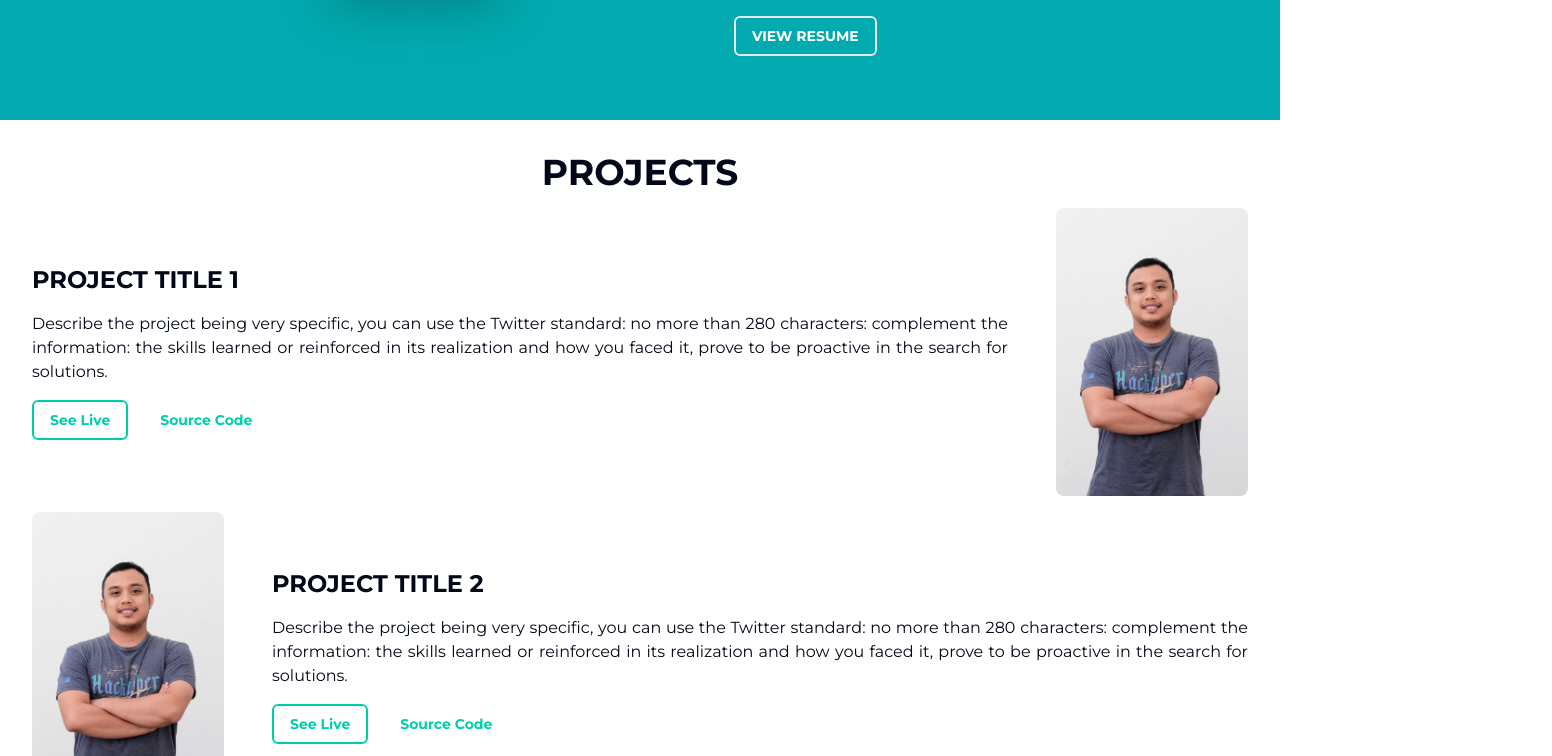
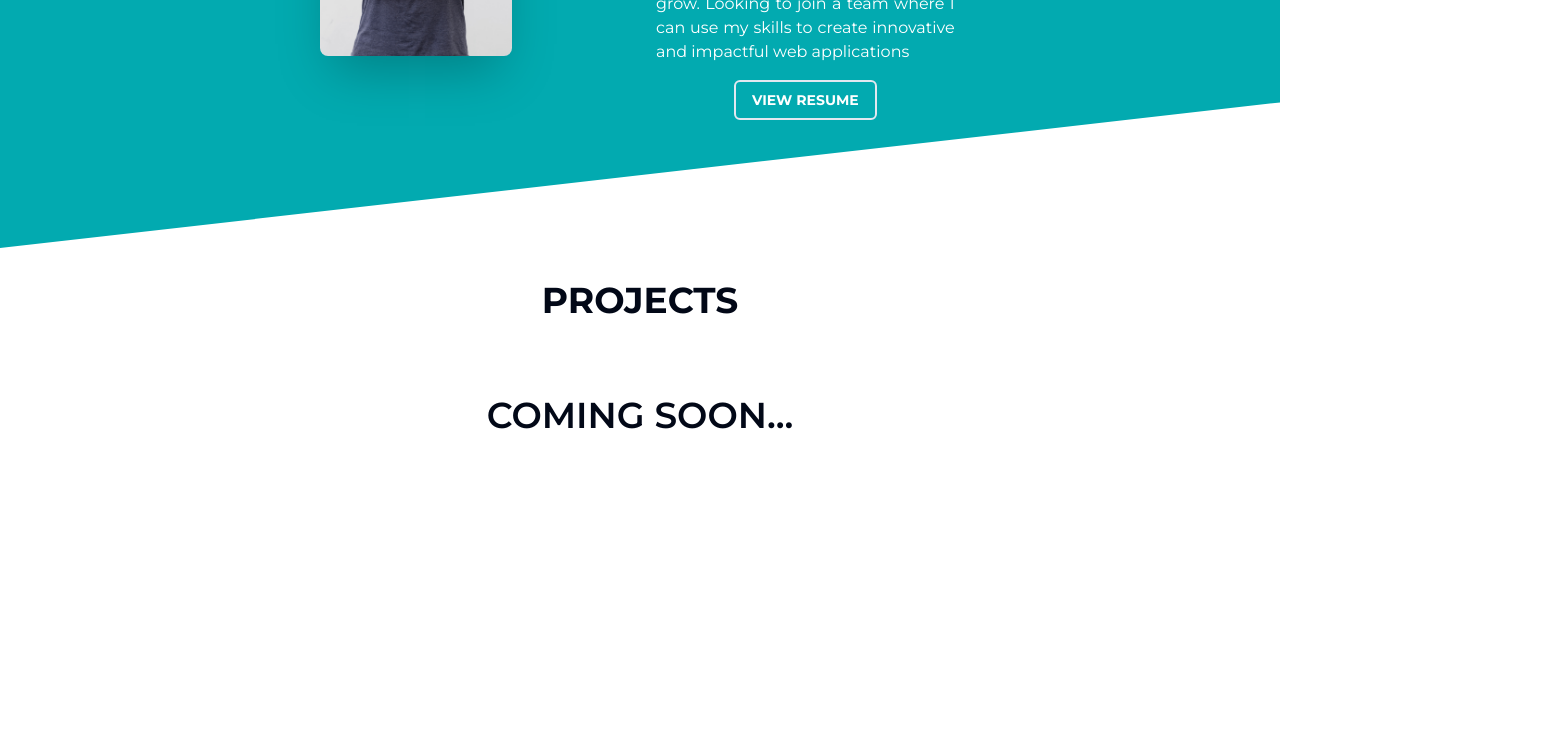
Before and after one commit to akashaf/portfolio, a Next.js app: page / in a window 1280 px wide. Shown: the part 1280-2036 px from the top of the page, 1552 px wide, since content can reach past the window. After the commit the page ends 1928 px from the top, so only its background shows below. Built offline with nearby package versions, Linux system fonts and the light colour scheme.

Commit message:
update resume and refine layout design

```diff
--- a/src/app/globals.css
+++ b/src/app/globals.css
@@ -1,6 +1,17 @@
 @tailwind base;
 @tailwind components;
 @tailwind utilities;
+
+@layer utilities {
+  .clip-about-me {
+    clip-path: polygon(0 0,100% 0,100% 80%,0 100%);
+    background-image: 'linear-gradient(135deg,#02aab0 0%,#00cdac 100%)'
+  }
+  .clip-contact-me {
+    clip-path: polygon(0 15vh, 100% 0, 100% 100%, 0 100%);
+    background-image: 'linear-gradient(135deg,#02aab0 0%,#00cdac 100%)'
+  }
+}
 
 @layer base {
   :root {
--- a/src/app/layout.tsx
+++ b/src/app/layout.tsx
@@ -1,13 +1,13 @@
-import type { Metadata } from 'next';
 import { Montserrat } from 'next/font/google';
 import './globals.css';
+import { Metadata } from 'next';
 
+// either Static metadata
+export const metadata: Metadata = {
+  title: 'Akashaf | Front End Developer',
+  description: 'Akashaf Khomarudin | Front End Developer',
+}
 const montserrat = Montserrat({ subsets: ['latin'] });
-
-export const metadata: Metadata = {
-  title: 'Create Next App',
-  description: 'Generated by create next app',
-};
 
 export default function RootLayout({ children }: { children: React.ReactNode }) {
   return (
--- a/src/app/page.tsx
+++ b/src/app/page.tsx
@@ -1,7 +1,5 @@
 'use client';
 import { Button } from '@/components/ui/button';
-import { nanoid } from 'nanoid';
-import clsx from 'clsx';
 import Image from 'next/image';
 import { motion } from 'framer-motion';
 
@@ -57,7 +55,6 @@ export default function Home() {
                 Hi, my name is <span className="text-[#00cdac]">Akashaf Khomarudin</span>
               </h1>
               <h1 className="text-2xl lg:text-4xl font-bold">I'm the front End Developer.</h1>
-            </div>
               <motion.div whileTap={{ scale: 0.95, rotate: '2.5deg' }}>
                 <Button
                   className="uppercase font-bold text-[#00cdac] border-[#00cdac] border-2 hover:bg-[#00cdac] hover:text-white"
@@ -72,10 +69,11 @@ export default function Home() {
                   know more
                 </Button>
               </motion.div>
+            </div>
           </motion.div>
         </div>
       </section>
-      <section className="bg-[#02aab0] lg:px-40 lg:py-16 py-8 :[backgroundImage: 'linear-gradient(135deg,#02aab0 0%,#00cdac 100%)'] lg:[clipPath: 'polygon(0 0,100% 0,100% 80%,0 100%)']">
+      <section className="bg-[#02aab0] lg:px-40 lg:py-32 py-8 lg:clip-about-me">
         <motion.div id="about-me" initial="offscreen" whileInView="onscreen" viewport={{ once: true }}>
           <div className="container text-white">
             <motion.div
@@ -93,7 +91,7 @@ export default function Home() {
             >
               <h2 className="text-center text-2xl lg:text-4xl font-bold uppercase mb-4">About Me</h2>
               <div className="grid lg:grid-cols-2 lg:items-center space-y-12 space-x-4">
-                <motion.div whileHover={{ rotate: 20, x: -50, y: -50 }}>
+                <motion.div whileHover={{ rotate: 5, scale: 0.95 }}>
                   <Image
                     className="w-full mx-auto lg:w-[15vw] h-auto rounded-lg shadow-2xl"
                     src="/IMG_0202.jpg"
@@ -114,7 +112,7 @@ export default function Home() {
                     <Button
                       className="uppercase border-2 bg-transparent font-bold hover:text-[#00cdac]"
                       variant="outline"
-                      onClick={() => window.open('resume_v2.pdf', '_blank', 'noopener,noreferrer')}
+                      onClick={() => window.open('resume_v3.pdf', '_blank', 'noopener,noreferrer')}
                     >
                       view resume
                     </Button>
@@ -125,7 +123,7 @@ export default function Home() {
           </div>
         </motion.div>
       </section>
-      <section className="container py-8">
+      <section className="container py-8 min-h-[50vh]">
         <motion.div initial="offscreen" whileInView="onscreen" viewport={{ once: true }}>
           <motion.h2
             className="text-center text-2xl lg:text-4xl font-bold uppercase mb-4"
@@ -143,56 +141,15 @@ export default function Home() {
           >
             projects
           </motion.h2>
-          <div className="space-y-4">
-            {projects.map((project, idx) => {
-              const order = idx % 2 === 0;
-              return (
-                <motion.div
-                  key={nanoid(2)}
-                  variants={{
-                    offscreen: {
-                      opacity: 0,
-                    },
-                    onscreen: {
-                      opacity: 1,
-                      transition: {
-                        delay: 0.5,
-                      },
-                    },
+          <motion.h3
+            className="text-center lg:text-2xl text-xl uppercase mt-20"
+            animate={{ scale: 1.5, fontWeight: 600 }}
+            transition={{
+              duration: 2,
             }}
           >
-                  <div className="flex items-center justify-between gap-12">
-                    <div className={clsx('space-y-4', order ? 'lg:order-first' : 'lg:order-last')}>
-                      <h3 className="text-2xl font-bold uppercase">{project.title}</h3>
-                      <div className="text-justify">{project.description}</div>
-                      <div className="flex gap-4">
-                        <div>
-                          <Button
-                            className="capitalize font-bold text-[#00cdac] border-[#00cdac] border-2 hover:bg-[#00cdac] hover:text-white"
-                            variant="outline"
-                          >
-                            See Live
-                          </Button>
-                        </div>
-                        <div>
-                          <Button className="font-bold text-[#00cdac] hover:text-[#00cdac]" variant="ghost">
-                            Source Code
-                          </Button>
-                        </div>
-                      </div>
-                    </div>
-                    <Image
-                      className="w-full mx-auto lg:w-[15vw] h-auto rounded-lg"
-                      src="/IMG_0202.jpg"
-                      width={600}
-                      height={800}
-                      alt="my picture"
-                    />
-                  </div>
-                </motion.div>
-              );
-            })}
-          </div>
+            coming soon...
+          </motion.h3>
         </motion.div>
       </section>
     </main>
```
Also changed, not shown: 2 other files (tests, documents, lock files or other folders). Lines whose indentation alone changed are shown as unchanged.
